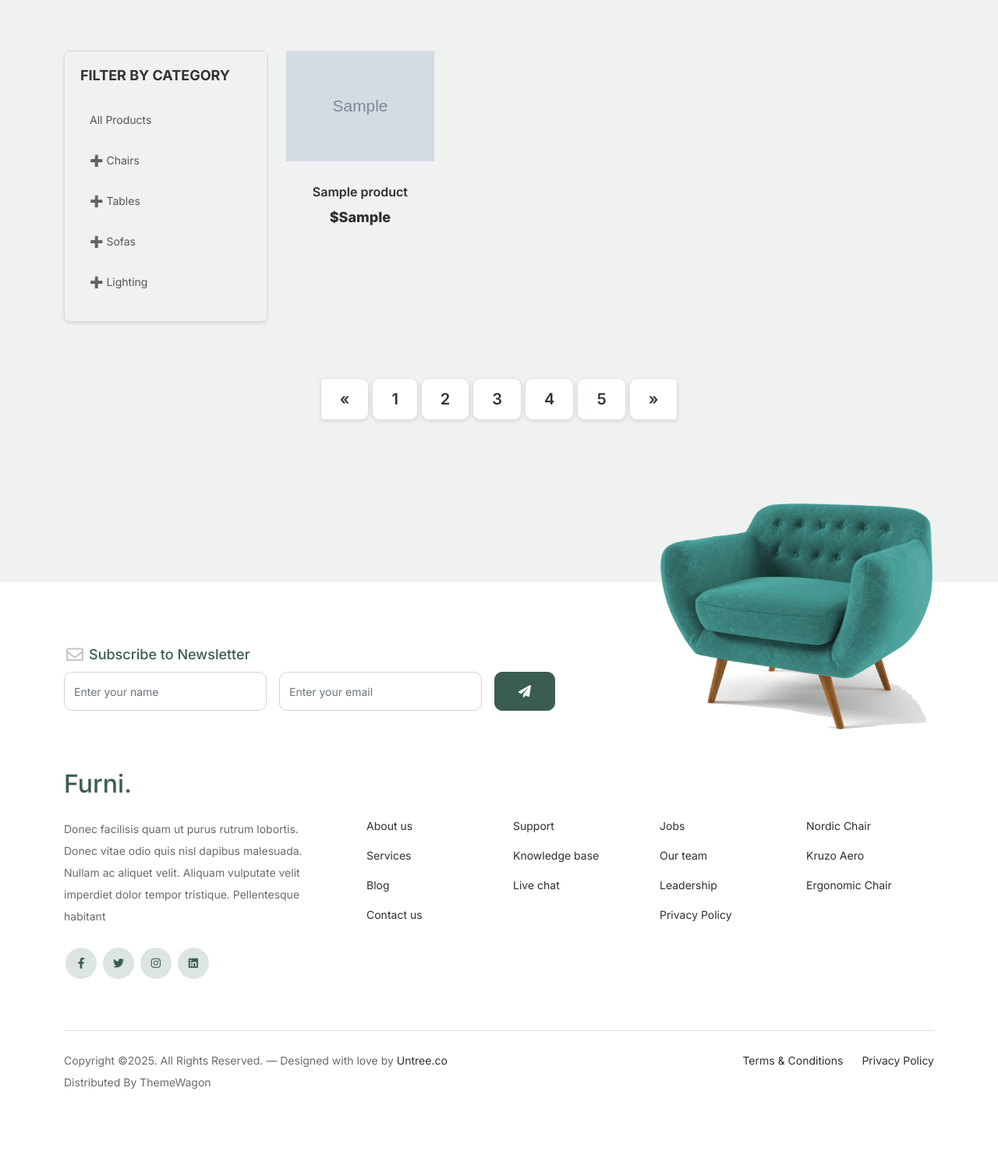
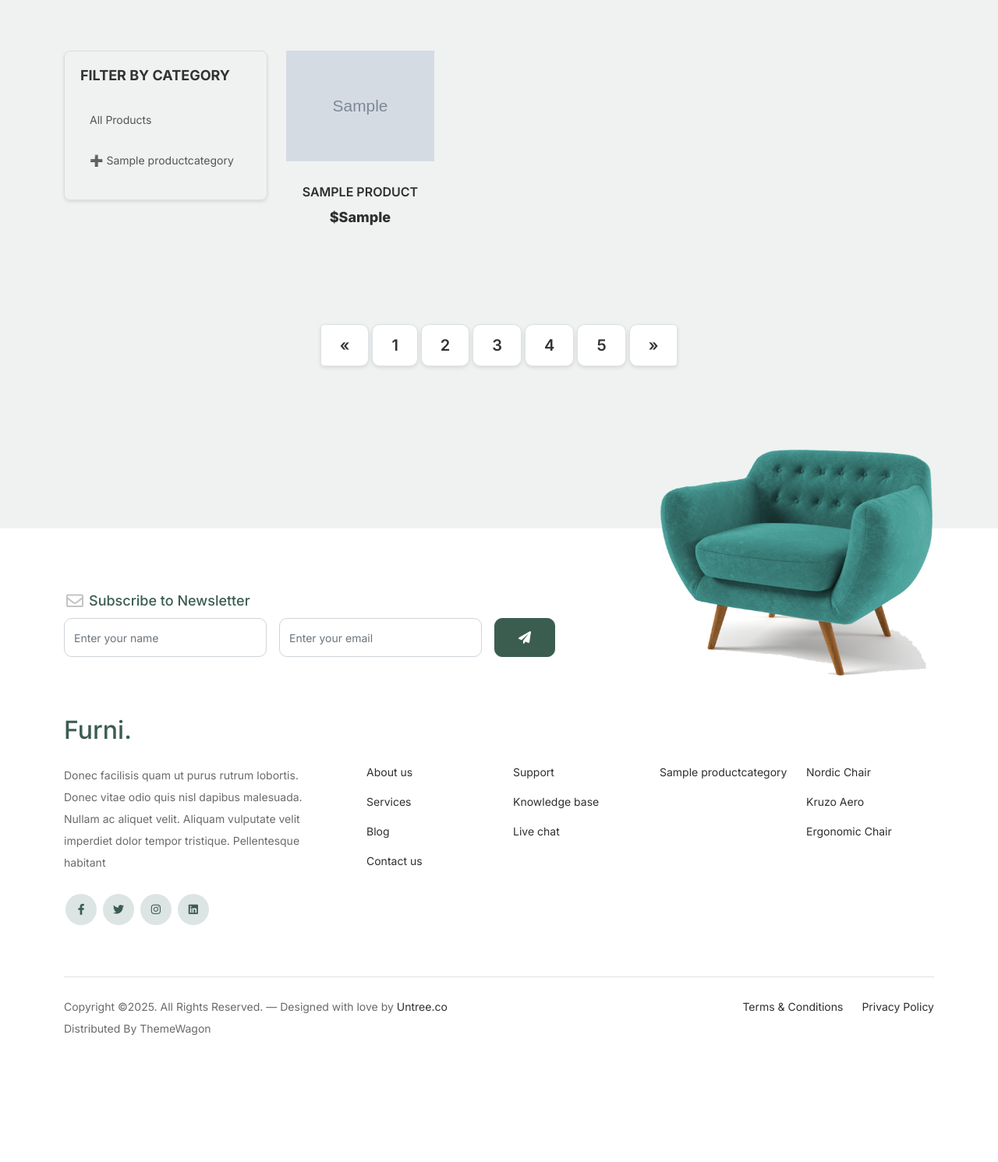
Before and after one commit to gheyderov/py-15-project, a Django app: page /shop/ in a window 1280 px wide. Shown: the part 441-1932 px from the top of the page at 78% size. After the commit the page ends 1769 px from the top, so only its background shows below. Run offline with Django 5.2, Linux system fonts and the light colour scheme; tables that the repository leaves empty hold one stand-in row (values such as "Sample post"); grey boxes marked "Sample" are stand-in pictures; parts of the project's set-up code (start-up, migrations or seed data) failed here and were passed over; some libraries are stand-ins or nearby versions.

Commit message:
templatetags

```diff
--- a/core/templates/base.html
+++ b/core/templates/base.html
@@ -1,4 +1,4 @@
-{% load static %}
+{% load static tags %}
 <!doctype html>
 <html lang="en">
 
@@ -144,10 +144,10 @@
 
 						<div class="col-6 col-sm-6 col-md-3">
 							<ul class="list-unstyled">
-								<li><a href="#">Jobs</a></li>
-								<li><a href="#">Our team</a></li>
-								<li><a href="#">Leadership</a></li>
-								<li><a href="#">Privacy Policy</a></li>
+								{% get_categories 3 as categories %}
+								{% for category in categories %}
+								<li><a href="#">{{category.title}}</a></li>
+								{% endfor %}
 							</ul>
 						</div>
 
--- /dev/null
+++ b/core/templatetags/tags.py
@@ -0,0 +1,14 @@
+from django import template
+register = template.Library()
+from product.models import ProductCategory, Product
+
+
+@register.simple_tag
+def get_categories(limit):
+    return ProductCategory.objects.all()[:limit]
+
+
+@register.inclusion_tag('includes/recent-products.html')
+def show_recent_products(count=3):
+    products = Product.objects.order_by('-created_at')[:count]
+    return {'recent_products': products} # Returns a context dictionary
--- a/product/models.py
+++ b/product/models.py
@@ -16,12 +16,15 @@ class ProductTag(AbstracModel):
 
 class ProductCategory(AbstracModel):
 
+    parent = models.ForeignKey('self', related_name='child', null=True, blank=True, on_delete=models.CASCADE)
     title = models.CharField(max_length=200)
 
     class Meta:
         verbose_name_plural = 'Product Categories'
 
     def __str__(self):
+        if self.parent:
+            return f'{self.parent} / {self.title}'
         return self.title
 
 
--- a/product/templates/shop-detail.html
+++ b/product/templates/shop-detail.html
@@ -1,5 +1,5 @@
 {% extends 'base.html' %}
-{% load static %}
+{% load static tags %}
 
 {% block title %}
     <title>Furni Free Bootstrap 5 Template for Furniture and Interior Design Websites by Untree.co </title>
@@ -76,7 +76,7 @@
                         <h2>{{product.title}}</h2>
                         <p class="price">${{product.price}}</p>
                         <p class="mb-4">
-                            {{product.description}}
+                            {{product.description | truncatewords:5}}
                         </p>
                         <!-- Add to Cart Form -->
                         <form action="#" class="row g-3">
@@ -154,4 +154,6 @@
         </div>
     </section>
 
+{% show_recent_products %}
+
 {% endblock %}
--- a/product/templates/shop.html
+++ b/product/templates/shop.html
@@ -126,54 +126,19 @@
 						<h4 class="mb-4">Filter by Category</h4>
 						<ul class="list-unstyled">
 							<li><a href="#" class="d-block py-2">All Products</a></li>
+							{% for category in categories %}
+							<li>
+								<a href="#" class="d-block py-2 category-toggle" data-target="#{{category.title}}">
+									<span class="toggle-icon">➕</span> {{category.title}}
+								</a>
+								<ul id="{{category.title}}" class="collapse list-unstyled ps-3">
 
-							<li>
-								<a href="#" class="d-block py-2 category-toggle" data-target="#chairsSub">
-									<span class="toggle-icon">➕</span> Chairs
-								</a>
-								<ul id="chairsSub" class="collapse list-unstyled ps-3">
-									<li><a href="#" class="d-block py-1">Office Chairs</a></li>
-									<li><a href="#" class="d-block py-1">Dining Chairs</a></li>
-									<li><a href="#" class="d-block py-1">Recliners</a></li>
-									<li><a href="#" class="d-block py-1">Armchairs</a></li>
+									{% for subcategory in category.child.all %}
+									<li><a href="#" class="d-block py-1">{{subcategory.title}}</a></li>
+									{% endfor %}
 								</ul>
 							</li>
-
-							<li>
-								<a href="#" class="d-block py-2 category-toggle" data-target="#tablesSub">
-									<span class="toggle-icon">➕</span> Tables
-								</a>
-								<ul id="tablesSub" class="collapse list-unstyled ps-3">
-									<li><a href="#" class="d-block py-1">Coffee Tables</a></li>
-									<li><a href="#" class="d-block py-1">Dining Tables</a></li>
-									<li><a href="#" class="d-block py-1">Side Tables</a></li>
-									<li><a href="#" class="d-block py-1">Work Desks</a></li>
-								</ul>
-							</li>
-
-							<li>
-								<a href="#" class="d-block py-2 category-toggle" data-target="#sofasSub">
-									<span class="toggle-icon">➕</span> Sofas
-								</a>
-								<ul id="sofasSub" class="collapse list-unstyled ps-3">
-									<li><a href="#" class="d-block py-1">Sectional Sofas</a></li>
-									<li><a href="#" class="d-block py-1">Loveseats</a></li>
-									<li><a href="#" class="d-block py-1">Sofa Beds</a></li>
-									<li><a href="#" class="d-block py-1">Chaise Lounges</a></li>
-								</ul>
-							</li>
-
-							<li>
-								<a href="#" class="d-block py-2 category-toggle" data-target="#lightingSub">
-									<span class="toggle-icon">➕</span> Lighting
-								</a>
-								<ul id="lightingSub" class="collapse list-unstyled ps-3">
-									<li><a href="#" class="d-block py-1">Ceiling Lights</a></li>
-									<li><a href="#" class="d-block py-1">Table Lamps</a></li>
-									<li><a href="#" class="d-block py-1">Floor Lamps</a></li>
-									<li><a href="#" class="d-block py-1">Wall Lights</a></li>
-								</ul>
-							</li>
+							{% endfor %}
 						</ul>
 					</div>
 				</div>
@@ -211,7 +176,7 @@
 						<div class="col-12 col-md-4 col-lg-3 mb-5">
 							<a class="product-item" href="{% url 'shop-detail' product.id %}">
 								<img src="{{product.cover_image.url}}" class="img-fluid product-thumbnail">
-								<h3 class="product-title">{{product.title}}</h3>
+								<h3 class="product-title">{{product.title | upper}}</h3>
 								<strong class="product-price">${{product.price}}</strong>
 
 								<span class="icon-cross">
--- a/product/views.py
+++ b/product/views.py
@@ -1,13 +1,15 @@
 from django.shortcuts import render, get_object_or_404
-from .models import Product
+from .models import Product, ProductCategory
 
 # Create your views here.
 
 def shop(request):
     products = Product.objects.all() # Django ORM
+    categories = ProductCategory.objects.filter(parent = None)
 
     context = {
         'products' : products,
+        'categories' : categories
     }
     return render(request, 'shop.html', context)
 
```
Also changed, not shown: core/templates/includes/recent-products.html (added, +33 -0 lines), core/templates/index.html (+2 -61 lines), account/migrations/0003_alter_user_phone.py (added), product/migrations/0007_alter_product_options_productcategory_parent.py (added).
